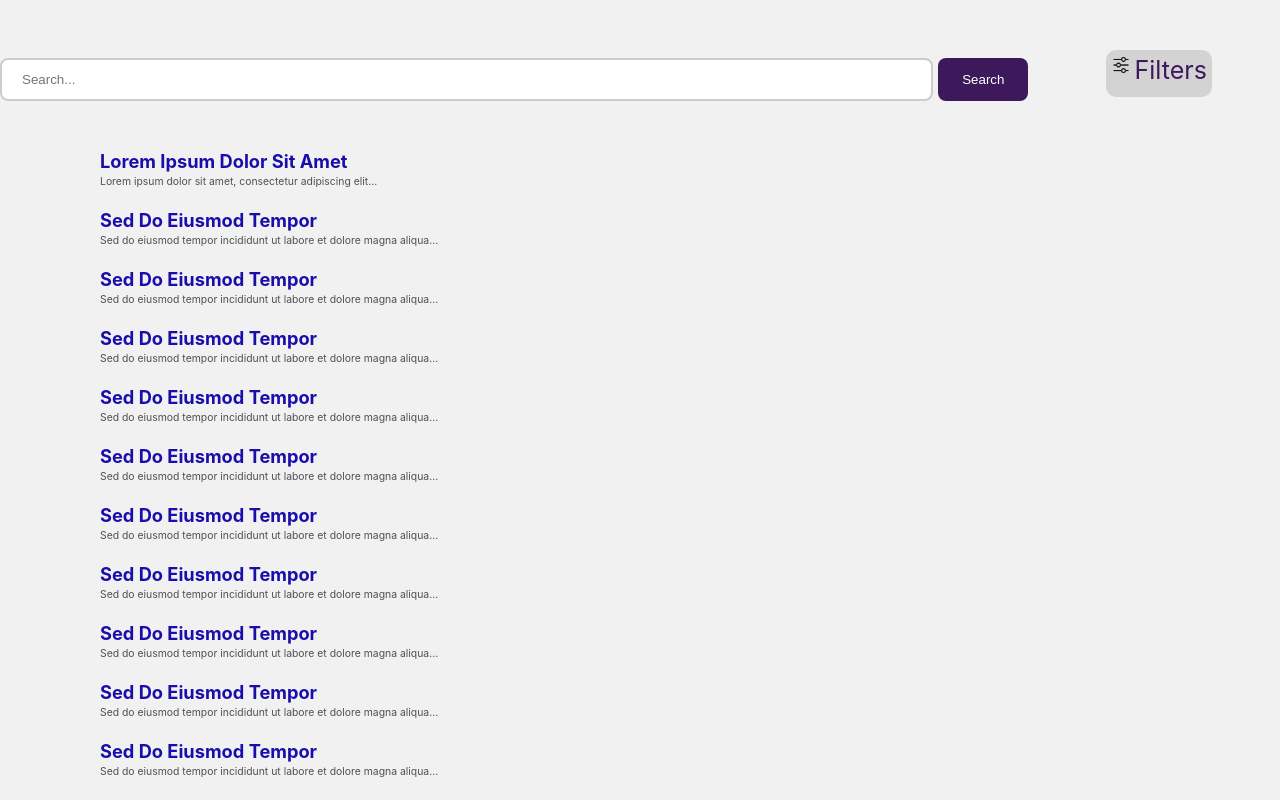
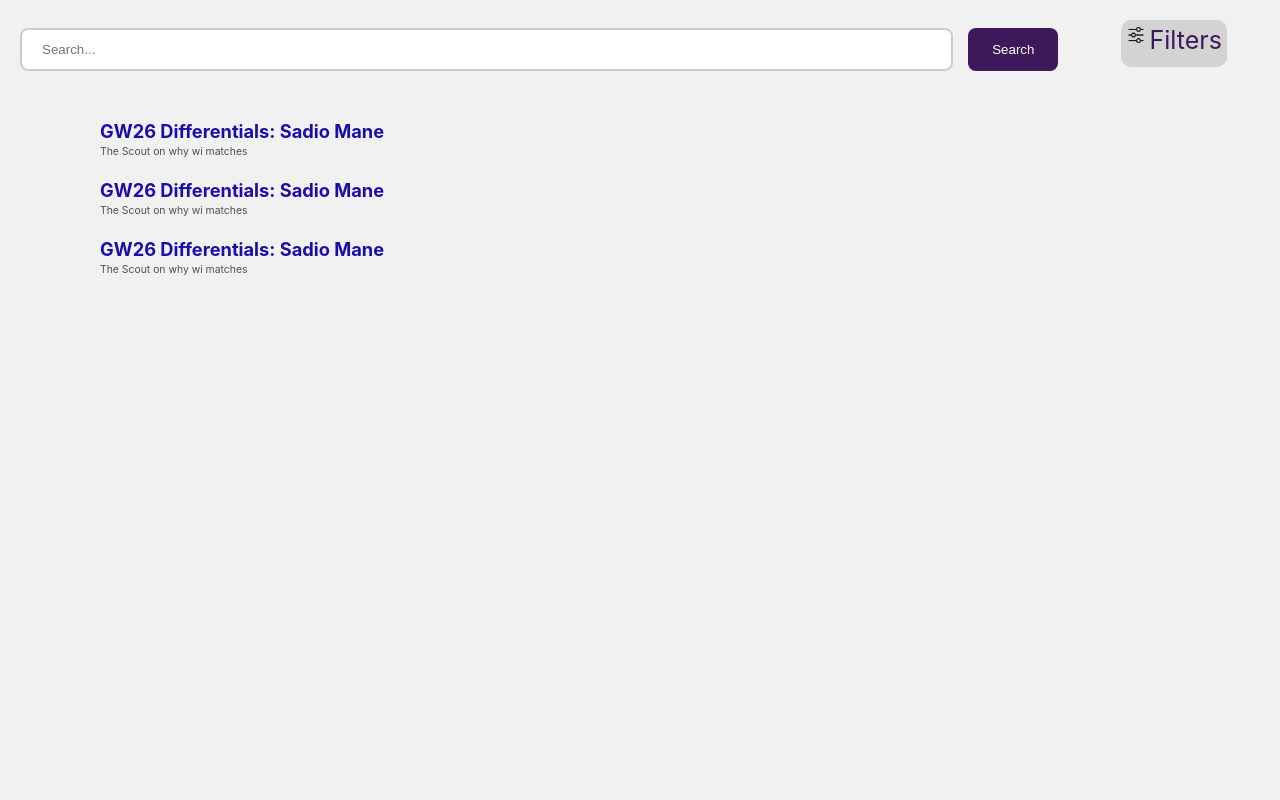
Before and after one commit to P1ntas/Information-Processing-and-Retrieval, a React (Create React App) app in the folder frontend/: page /search in a window 1280 px wide. Shown: the top 800 px of the page. Built offline with nearby package versions, Linux system fonts and the light colour scheme.

Commit message:
Frontend reading from json format, need to connect to api

```diff
--- a/frontend/src/App.css
+++ b/frontend/src/App.css
@@ -9,7 +9,6 @@
   display: flex;
   flex-direction: column;
   align-items: center;
-  justify-content: center;
   font-size: calc(10px + 2vmin);
   color: #3d195b;
 }
@@ -48,6 +47,7 @@ button:hover {
 
 .search-result-item {
   margin-bottom: 10px;
+  width: 50%;
 }
 
 .search-result-item h3 a {
@@ -70,10 +70,19 @@ button:hover {
   font-size: 0.4em;
 }
 
+.search-page-container {
+  display: flex;
+  flex-direction: column;
+  justify-content: center;
+  height: 100vh;
+  align-items: center;
+}
+
 .title {
-  display: flex;
-  flex-grow: 1;
-  margin-left: 5em;
+  display: flex; /* Aligns children (img and h1) in a row */
+  align-items: center; /* Centers children vertically */
+  justify-content: center; /* Centers children horizontally */
+  margin-bottom: 20px;
 }
 
 .title h1 {
@@ -83,18 +92,20 @@ button:hover {
 }
 
 .title img {
-  max-width: 100%;
-  height: 100px;
+  max-width: 100px; /* Adjust the size as needed */
+  height: auto;
+  margin-right: 10px;
 }
 
 .searchResults {
-  margin-top: 50px;
+  margin-top: 20px; /* Adjust as needed */
   width: 100%;
 }
 
 .searchResultsHeader {
   display: grid;
   grid-template-columns: auto auto;
+  margin-left: 20px;
 }
 
 .searchResultsHeader div {
@@ -109,6 +120,16 @@ button:hover {
   cursor: pointer;
 }
 
+.filter-container::before {
+  content: '';
+  position: absolute;
+  top: 100%; /* Align with the bottom of the filter-container */
+  left: 0;
+  width: 100%;
+  height: 10px; /* Height just enough to cover the gap */
+  z-index: 0; /* Ensuring it doesn't overlap the actual content visually */
+}
+
 .filter-options {
   display: none !important;
   position: absolute;
@@ -121,8 +142,13 @@ button:hover {
   border-radius: 5px;
 }
 
-.filter-container:hover .filter-options {
-  display: block !important;
+.filter-container:hover .filter-options,
+.filter-options:hover {
+  display: block !important; /* Display when either filter-container or filter-options is hovered */
+}
+
+.filter-label, .filter-options {
+  display: block;
 }
 
 .filter-option {
@@ -137,9 +163,22 @@ button:hover {
 }
 
 .search-container {
-  display: grid;
-  grid-template-columns: 1fr 1fr;
-  grid-template-rows: 1fr 1fr;
+  display: flex;
+  flex-direction: column; /* Stack children vertically */
+  align-items: center; /* Center children horizontally */
+  width: 100%; /* Take full width of the container */
+}
+
+.search-inputs {
+  display: flex; /* Aligns children (search bar and button) in a row */
+  justify-content: center; /* Centers children horizontally */
+  align-items: center; /* Centers children vertically */
+  margin-bottom: 20px; /* Adds some space between the search inputs and the filter options */
+}
+
+/* Adjust the width of the input and button if necessary */
+input[type="text"] {
+  margin-right: 10px; /* Adds some space between the input and the button */
 }
 
 .filter-label {
--- a/frontend/src/App.js
+++ b/frontend/src/App.js
@@ -20,14 +20,16 @@ function SearchPage() {
   };
 
   return (
-    <div>
+    <div className="search-page-container">
       <div className="title">
-      <img src={logo} alt="Premier League Logo" />
+        <img src={logo} alt="Premier League Logo" />
         <h1>Premier League</h1>
       </div>
       <div className="search-container">
-        <SearchBar onSearchQueryChange={handleSearchQueryChange} />
-        <SearchButton onSearch={handleSearch} />
+        <div className="search-inputs">
+          <SearchBar onSearchQueryChange={handleSearchQueryChange} />
+          <SearchButton onSearch={handleSearch} />
+        </div>
         <FilterOptions />
       </div>
     </div>
--- a/frontend/src/components/SearchResultItem.js
+++ b/frontend/src/components/SearchResultItem.js
@@ -2,11 +2,11 @@ import React from 'react';
 import '../App.css';
 
 
-const SearchResultItem = ({ title, content }) => {
+const SearchResultItem = ({ title, summary, url }) => {
   return (
     <div className="search-result-item">
-      <h3><a href="#">{title}</a></h3>
-      <p>{content}</p>
+      <h3><a href={url} target="_blank" rel="noopener noreferrer">{title}</a></h3>
+      <p>{summary}</p>
     </div>
   );
 };
--- a/frontend/src/components/SearchResults.js
+++ b/frontend/src/components/SearchResults.js
@@ -7,64 +7,42 @@ import '../App.css';
 
 const SearchResults = ({ searchQuery }) => {
   // Mock data
-  const results = [
+  const results = {
+    "team": {},
+    "player": {},
+    "articles": [
       {
-      title: 'Lorem Ipsum Dolor Sit Amet',
-      content: 'Lorem ipsum dolor sit amet, consectetur adipiscing elit...'
+        "id": "3908",
+        "title": "GW26 Differentials: Sadio Mane",
+        "summary": "The Scout on why wi matches ",
+        "text": "\n The Scout is tipping four low-owned pl\n",
+        "date": "2022-02-17T00:00:00Z",
+        "url": "https://www.premierleague.com/news/2488660",
+        "_version_": 1784807969405272064,
+        "score": 160.5178
       },
       {
-      title: 'Sed Do Eiusmod Tempor',
-      content: 'Sed do eiusmod tempor incididunt ut labore et dolore magna aliqua...'
+        "id": "3908",
+        "title": "GW26 Differentials: Sadio Mane",
+        "summary": "The Scout on why wi matches ",
+        "text": "\n The Scout is tipping four low-owned pl\n",
+        "date": "2022-02-17T00:00:00Z",
+        "url": "https://www.premierleague.com/news/2488660",
+        "_version_": 1784807969405272064,
+        "score": 160.5178
       },
       {
-      title: 'Sed Do Eiusmod Tempor',
-      content: 'Sed do eiusmod tempor incididunt ut labore et dolore magna aliqua...'
+        "id": "3908",
+        "title": "GW26 Differentials: Sadio Mane",
+        "summary": "The Scout on why wi matches ",
+        "text": "\n The Scout is tipping four low-owned pl\n",
+        "date": "2022-02-17T00:00:00Z",
+        "url": "https://www.premierleague.com/news/2488660",
+        "_version_": 1784807969405272064,
+        "score": 160.5178
       },
-    {
-      title: 'Sed Do Eiusmod Tempor',
-      content: 'Sed do eiusmod tempor incididunt ut labore et dolore magna aliqua...'
-    },
-    {
-      title: 'Sed Do Eiusmod Tempor',
-      content: 'Sed do eiusmod tempor incididunt ut labore et dolore magna aliqua...'
-    },
-    {
-      title: 'Sed Do Eiusmod Tempor',
-      content: 'Sed do eiusmod tempor incididunt ut labore et dolore magna aliqua...'
-    },
-    {
-      title: 'Sed Do Eiusmod Tempor',
-      content: 'Sed do eiusmod tempor incididunt ut labore et dolore magna aliqua...'
-    },
-    {
-      title: 'Sed Do Eiusmod Tempor',
-      content: 'Sed do eiusmod tempor incididunt ut labore et dolore magna aliqua...'
-    },
-    {
-      title: 'Sed Do Eiusmod Tempor',
-      content: 'Sed do eiusmod tempor incididunt ut labore et dolore magna aliqua...'
-    },
-    {
-      title: 'Sed Do Eiusmod Tempor',
-      content: 'Sed do eiusmod tempor incididunt ut labore et dolore magna aliqua...'
-    },
-    {
-      title: 'Sed Do Eiusmod Tempor',
-      content: 'Sed do eiusmod tempor incididunt ut labore et dolore magna aliqua...'
-    },
-    {
-      title: 'Sed Do Eiusmod Tempor',
-      content: 'Sed do eiusmod tempor incididunt ut labore et dolore magna aliqua...'
-    },
-    {
-      title: 'Sed Do Eiusmod Tempor',
-      content: 'Sed do eiusmod tempor incididunt ut labore et dolore magna aliqua...'
-    },
-    {
-      title: 'Ut Enim Ad Minim Veniam',
-      content: 'Ut enim ad minim veniam, quis nostrud exercitation ullamco laboris...'
-    }
-  ];
+    ]
+  };
 
   return (
     <div className='searchResults'>
@@ -76,8 +54,13 @@ const SearchResults = ({ searchQuery }) => {
         <FilterOptions />
       </div>
       <div className='results'>
-        {results.map((result, index) => (
-          <SearchResultItem key={index} title={result.title} content={result.content} />
+        {results.articles.map((article, index) => (
+          <SearchResultItem
+            key={article.id} // It's better to use unique identifiers like 'id' for the key
+            title={article.title}
+            summary={article.summary}
+            url={article.url}
+          />
         ))}
       </div>
     </div>
```
Lines whose indentation alone changed are shown as unchanged.
